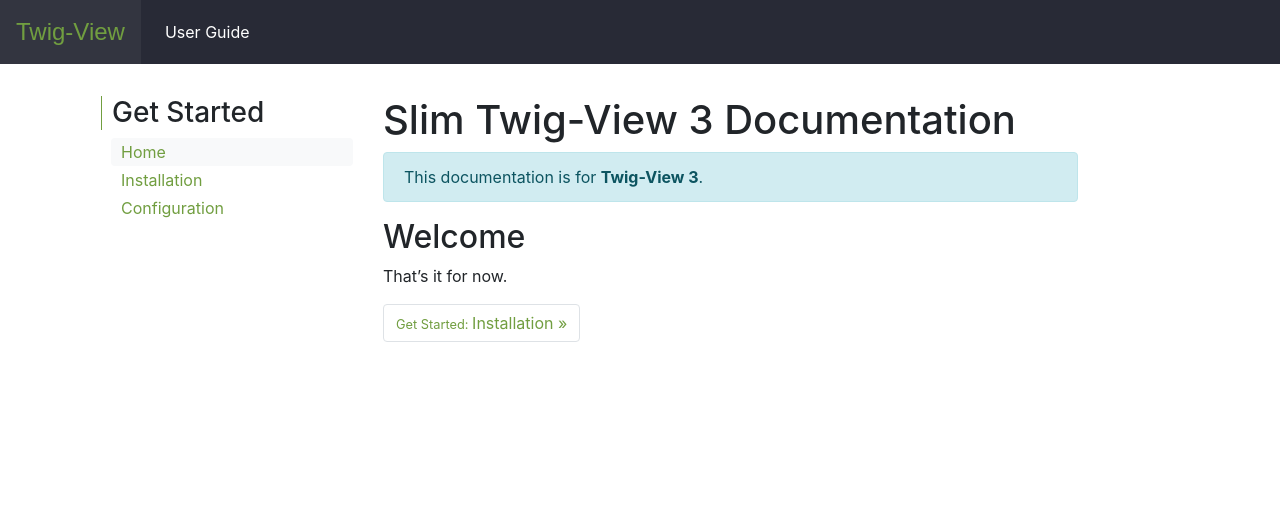
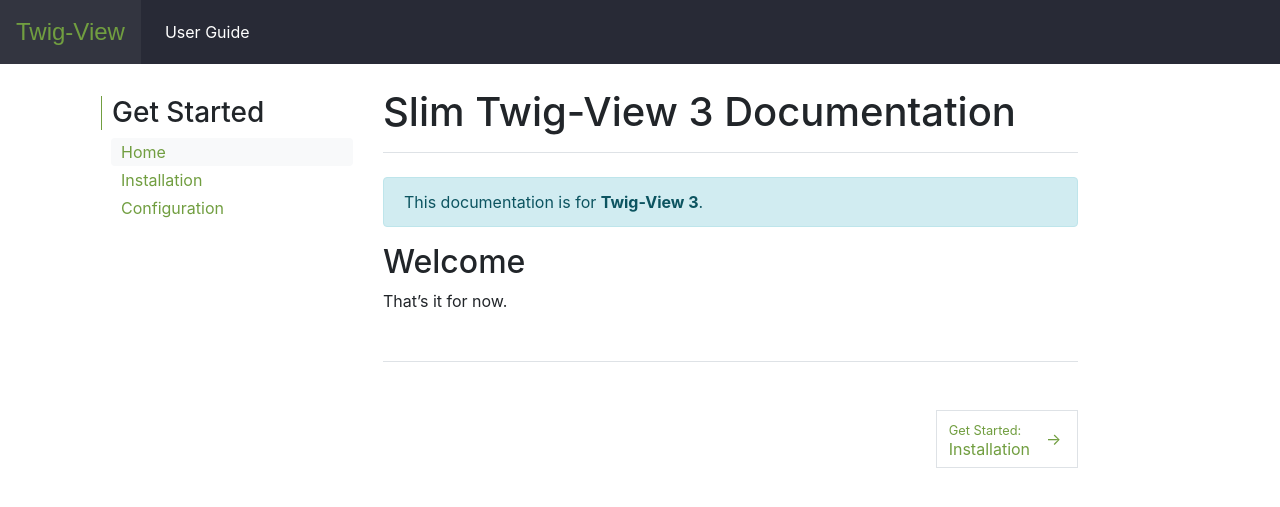
Before and after one commit to adriansuter/Slim-Twig-View-Website, a Jekyll site: the page built from docs/v3/index.md, in a window 1280 px wide. Shown: the top 507 px of the page. Built offline with Jekyll 4.4.1, drawn with Linux system fonts in a browser that asks for light colours.

Commit message:
Modify layout

```diff
--- a/_layouts/docs-v3.html
+++ b/_layouts/docs-v3.html
@@ -31,15 +31,14 @@
             </div>
 
             <div class="col-md-8 docs-content">
-                <h1 class="page-header">{{ page.title }}</h1>
+                <h1 class="mb-4 pb-3 border-bottom">{{ page.title }}</h1>
 
-<!--                <div class="edit-panel" style="margin: 0 0 1em 0;">-->
-<!--                    <a href="{{ site.slim_website_repo }}{{page.path}}" target="_blank" class="btn btn-default btn-sm"><i class="fa fa-github"></i> Edit This Page</a>-->
-<!--                </div>-->
                 {{ content }}
 
-                <nav aria-label="Page navigation example">
-                    <ul class="pagination">
+                <div class="d-flex border-top mt-5 pt-5 justify-content-between align-items-center">
+<!--                <nav aria-label="Docs Page Navigation">-->
+<!--                    <ul class="pagination justify-content-center">-->
+{% assign prevDone = false %}
                         {% for section in page.docs-v3 %}
                         {% assign isCurrentSection = false %}
                         {% for item in section.items %}
@@ -52,16 +51,28 @@
                         {% capture itemUrl %}{{ item[0] | replace: '.md', '.html' }}{% unless item[0] contains ".md" %}/{% endunless %}{% endcapture %}
                         {% if itemUrl == page.url %}
                         {% if prevSection and prevItem %}
-                        <li class="page-item">
-                            <a href="{{ site.baseurl }}{{ prevItemUrl }}" class="page-link">« <small>{{ prevSection.title }}: </small> {{ prevItem[1] }}</a>
-                        </li>
+<div>
+                                <a href="{{ site.baseurl }}{{ prevItemUrl }}" class="page-link d-flex align-items-center">
+                                    <span class="d-block pl-1 pr-3">←</span>
+                                    <span class="d-block"><small>{{ prevSection.title }}: </small><br>{{ prevItem[1] }}</span>
+                                </a>
+</div>
+{% assign prevDone = true %}
+<!--                        <li class="page-item">-->
+<!--                        </li>-->
                         {% endif %}
                         {% endif %}
 
                         {% if prevItemUrl == page.url %}
-                        <li class="page-item">
-                            <a href="{{ site.baseurl }}{{ itemUrl }}" class="page-link"><small>{{ section.title }}: </small> {{ item[1] }} »</a>
-                        </li>
+{% if prevDone == false %}<div>&nbsp;</div>{% endif %}
+<div>
+                                <a href="{{ site.baseurl }}{{ itemUrl }}" class="page-link d-flex align-items-center">
+                                    <span class="d-block"><small>{{ section.title }}: </small><br>{{ item[1] }}</span>
+                                    <span class="d-block pl-3 pr-1">→</span>
+                                </a>
+</div>
+<!--                        <li class="page-item">-->
+<!--                        </li>-->
                         {% endif %}
 
                         {% assign prevSection = section %}
@@ -69,8 +80,9 @@
                         {% assign prevItemUrl = itemUrl %}
                         {% endfor %}
                         {% endfor %}
-                    </ul>
-                </nav>
+                </div>
+<!--                    </ul>-->
+<!--                </nav>-->
             </div>
         </div>
     </div>
--- a/_scss/_layout.scss
+++ b/_scss/_layout.scss
@@ -25,3 +25,7 @@
     max-width: 85%;
   }
 }
+
+.docs-content {
+  margin-top: -.5rem;
+}
```
Also changed, not shown: assets/styles/main.css, 1 other file.
